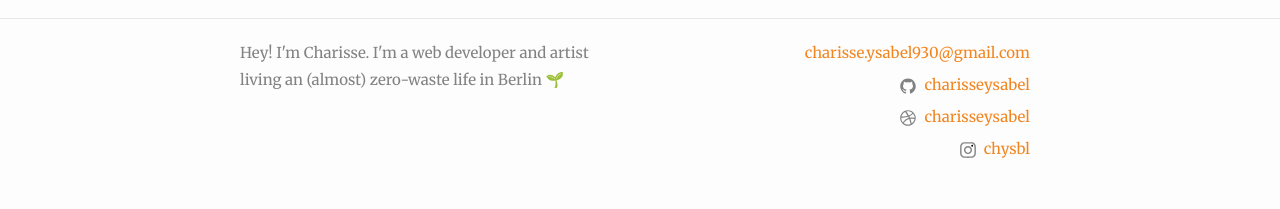
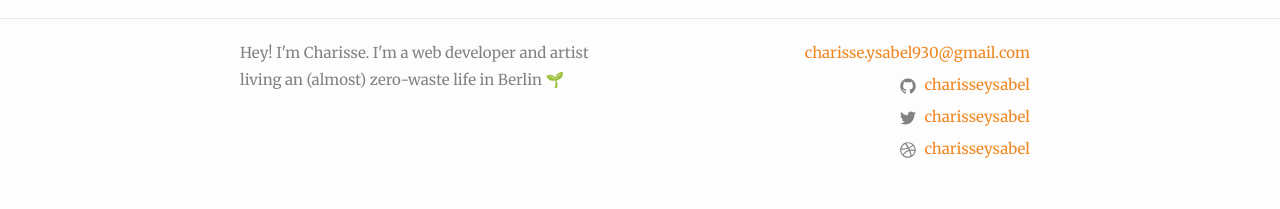
Before and after one commit to charisseysabel/chysbl-blog, a Jekyll site: the page built from index.html, in a window 1280 px wide. Shown: the part 1493-1702 px from the top of the page. Built offline with Jekyll 4.4.1, drawn with Linux system fonts in a browser that asks for light colours; the list of posts is cut into pages by our own code.

Commit message:
refactor(config) Remove insta; add Linkedin

```diff
--- a/_config.yml
+++ b/_config.yml
@@ -22,7 +22,9 @@ baseurl: "" # the subpath of your site, e.g. /blog
 url: "" # the base hostname & protocol for your site, e.g. http://example.com
 github_username:  charisseysabel
 dribbble_username: charisseysabel
-instagram_username: chysbl
+# instagram_username: chysbl
+linkedin_username: /in/charissedetorres/
+twitter_username: charisseysabel
 
 # Build settings
 markdown: kramdown
```
